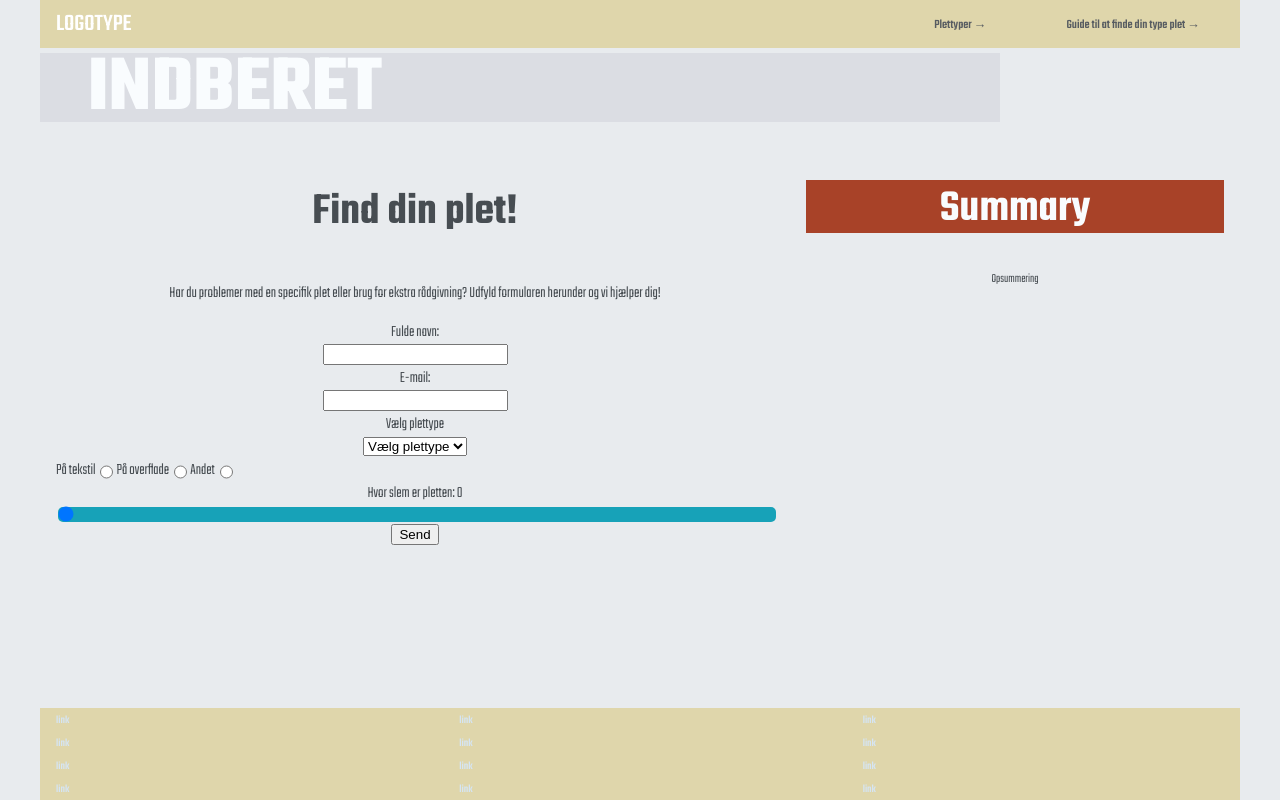
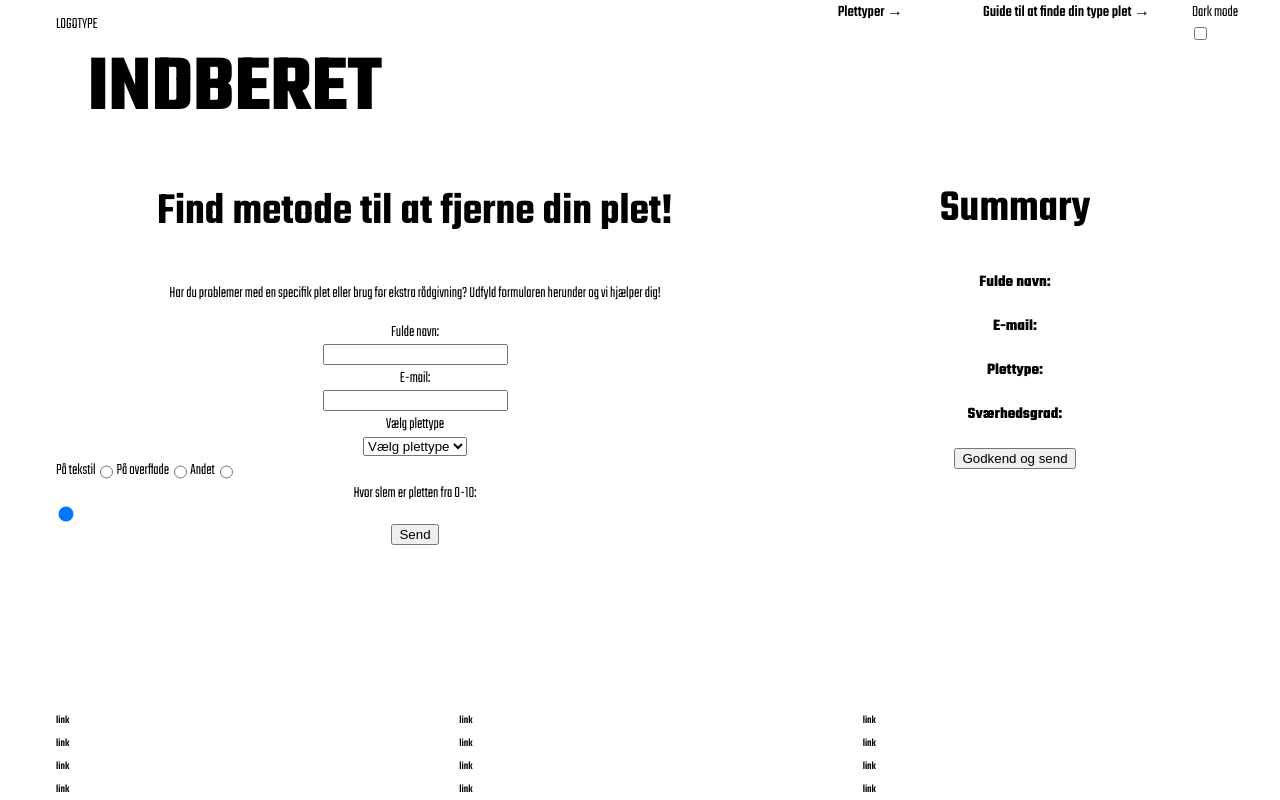
Before and after one commit to jolu0002/emergency, a plain HTML site: page register.html in a window 1280 px wide. Drawn offline with Linux system fonts and the light colour scheme.

Commit message:
færdigører

```diff
--- a/register.html
+++ b/register.html
@@ -4,7 +4,7 @@
     <meta charset="UTF-8" />
     <meta http-equiv="X-UA-Compatible" content="IE=edge" />
     <meta name="viewport" content="width=device-width, initial-scale=1.0" />
-    <link rel="stylesheet" href="css/custom.css" />
+    <link id="colormode" rel="stylesheet" href="css/customlight.css" />
     <link rel="stylesheet" href="css/general.css" />
     <link rel="stylesheet" href="css/layout.css" />
     <link rel="stylesheet" href="css/infographic.css" />
@@ -25,6 +25,16 @@
               >Guide til at finde din type plet</a
             >
           </li>
+          <li>
+            <div>
+              <legend id="switchtext">Dark mode</legend>
+              <label class="switch"
+                ><input id="switchBtn" type="checkbox" /><span
+                  class="slider round"
+                ></span
+              ></label>
+            </div>
+          </li>
         </ul>
       </nav>
     </header>
@@ -33,7 +43,7 @@
       <h1>INDBERET</h1>
       <section id="form-section">
         <article id="form-info">
-          <h2>Find din plet!</h2>
+          <h2>Find metode til at fjerne din plet!</h2>
           <p>
             Har du problemer med en specifik plet eller brug for ekstra
             rådgivning? Udfyld formularen herunder og vi hjælper dig!
@@ -42,7 +52,7 @@
         <form id="webform">
           <div class="fname">
             <label for="name" class="fullname">Fulde navn:</label>
-            <input type="text" id="name" name="name" />
+            <input type="text" id="fName" name="name" />
           </div>
           <div class="fillmail">
             <label for="email" class="mail">E-mail:</label>
@@ -68,24 +78,40 @@
           </div>
           <div class="divrange">
             <label for="range"
-              >Hvor slem er pletten: <span id="rangelevel">0</span></label
-            >
+              >Hvor slem er pletten fra 0-10: <span id="rangelevel"></span
+            ></label>
             <input
               type="range"
               id="range"
               name="range"
               min="0"
-              max="100"
+              max="10"
               value="0"
             />
           </div>
-          <button>Send</button>
+          <button id="submit_btn" type="button">Send</button>
         </form>
       </section>
       <section id="form-summary">
         <h2>Summary</h2>
-        <article>
-          <p class="placeholder">Opsummering</p>
+        <article id="sum">
+          <div>
+            <h4>Fulde navn:</h4>
+            <p id="sumNavn"></p>
+          </div>
+          <div>
+            <h4>E-mail:</h4>
+            <p id="sumEmail"></p>
+          </div>
+          <div>
+            <h4>Plettype:</h4>
+            <p id="sumPlet"></p>
+          </div>
+          <div>
+            <h4>Sværhedsgrad:</h4>
+            <p id="sumNiveau"></p>
+          </div>
+          <button id="reset_btn" type="reset">Godkend og send</button>
         </article>
       </section>
     </main>
@@ -116,5 +142,6 @@
       </nav>
     </footer>
     <script src="js/form.js"></script>
+    <script src="js/dark.js"></script>
   </body>
 </html>
```
